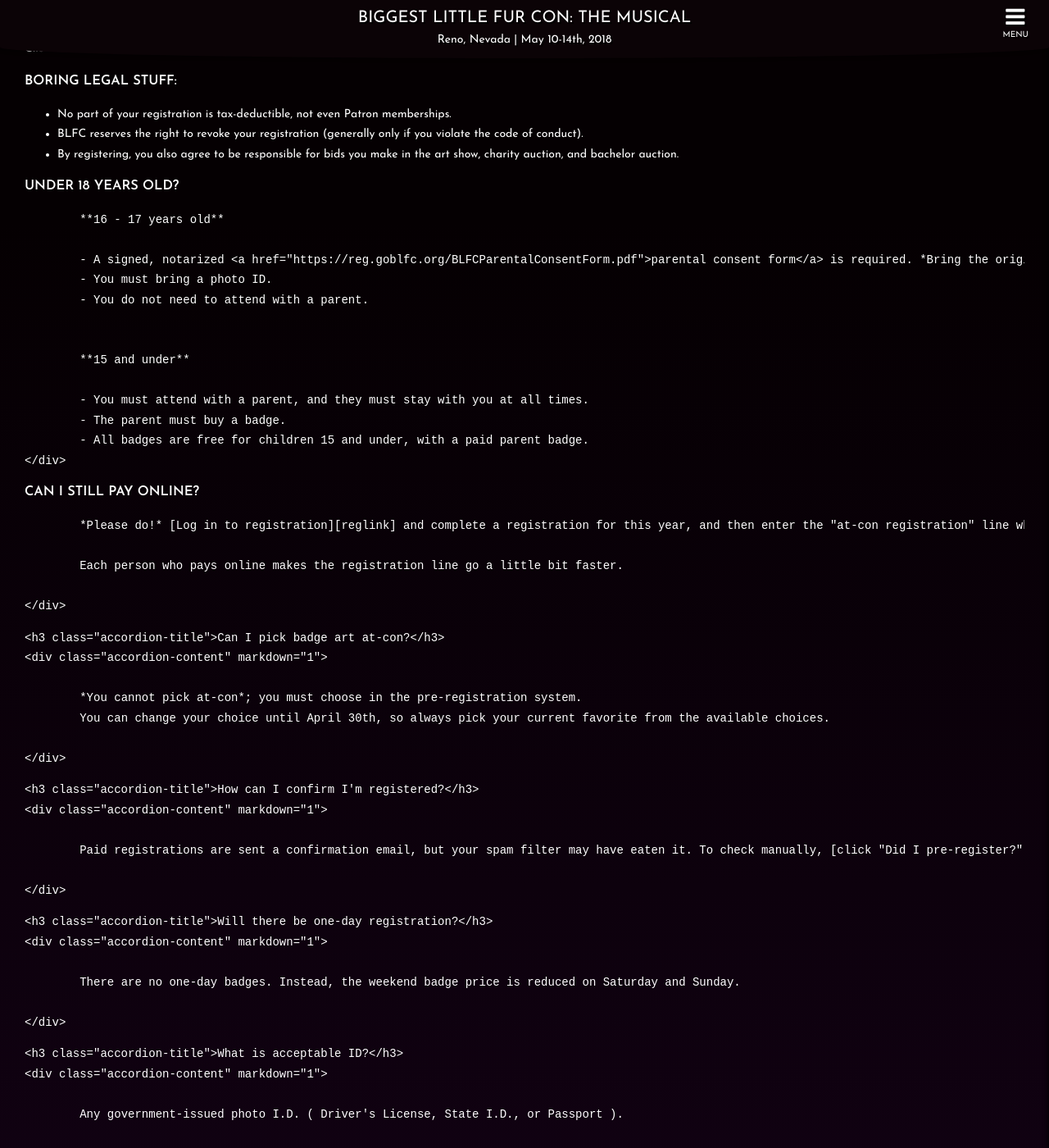
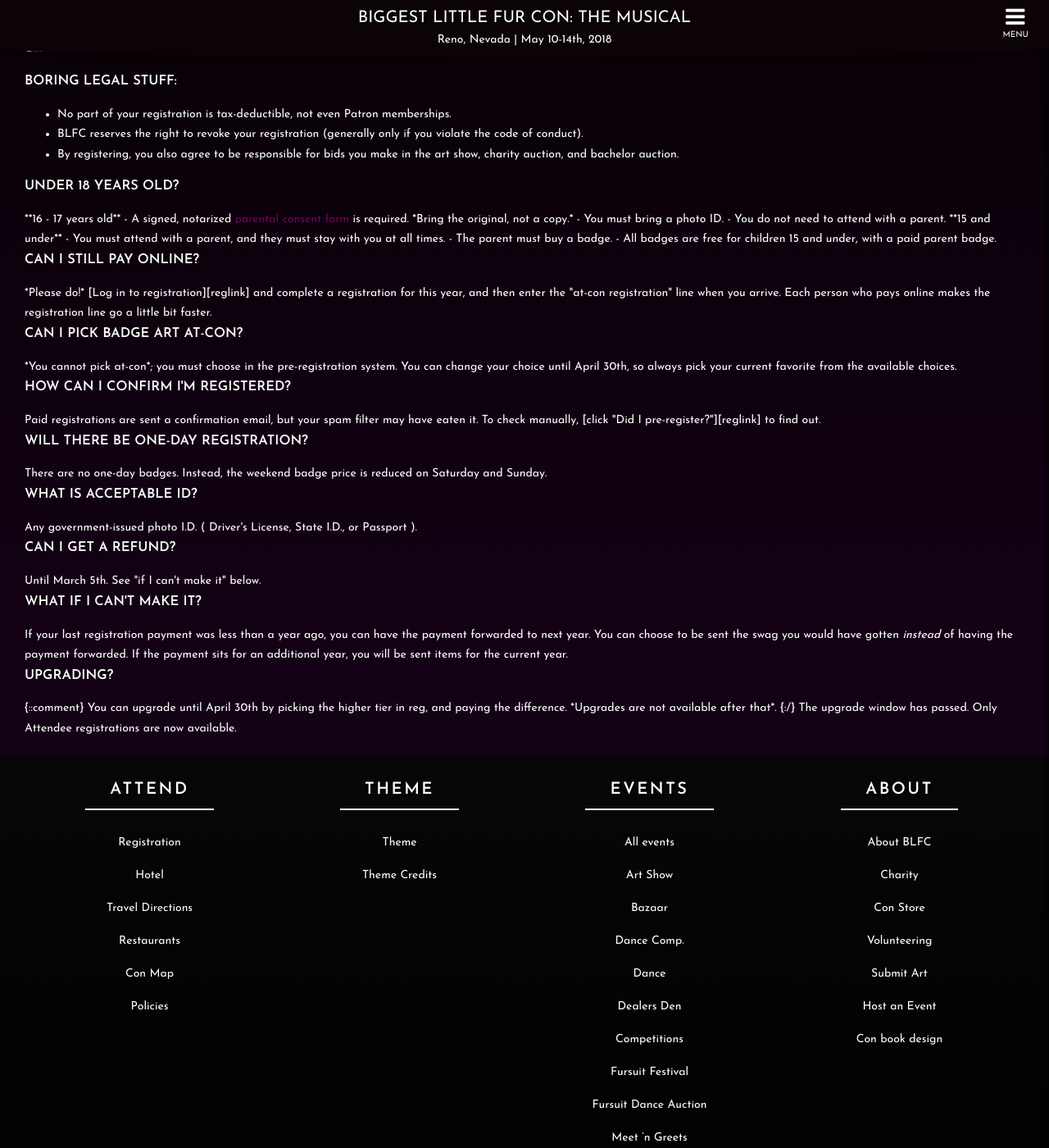
Before and after one commit to blfcweb/biggestlittlefc.github.io, a Jekyll site: the page built from register.md, in a window 1280 px wide and 1400 px high, scrolled down 1894 px. Shown: the whole window at 82% size. Built offline with Jekyll 4.4.1, drawn with Linux system fonts in a browser that asks for light colours; our own code applies the rules of GitHub Pages for plain Markdown files; some of the changed text lies outside the part shown.

Commit message:
Revert "add  markdown="1" for test"
This reverts commit f0a9e129cfab9ffe2eba9c43203f004d84ffc798.

```diff
--- a/register.md
+++ b/register.md
@@ -167,25 +167,25 @@
 
 <div class="chunk-accordion">
 	<h3 class="accordion-title">Under 18 Years Old?</h3>
-	<div class="accordion-content" markdown="1">
-		**16 - 17 years old**
+	<div class="accordion-content">
+**16 - 17 years old**
 
-		- A signed, notarized <a href="https://reg.goblfc.org/BLFCParentalConsentForm.pdf">parental consent form</a> is required. *Bring the original, not a copy.*
-		- You must bring a photo ID.
-		- You do not need to attend with a parent.
+- A signed, notarized <a href="https://reg.goblfc.org/BLFCParentalConsentForm.pdf">parental consent form</a> is required. *Bring the original, not a copy.*
+- You must bring a photo ID.
+- You do not need to attend with a parent.
 
 
-		**15 and under**
+**15 and under**
 
-		- You must attend with a parent, and they must stay with you at all times.
-		- The parent must buy a badge.
-		- All badges are free for children 15 and under, with a paid parent badge.
+- You must attend with a parent, and they must stay with you at all times.
+- The parent must buy a badge.
+- All badges are free for children 15 and under, with a paid parent badge.
 	</div>
 </div>
 
 <div class="chunk-accordion">
 	<h3 class="accordion-title">Can I still pay online?</h3>
-	<div class="accordion-content" markdown="1">
+	<div class="accordion-content">
 
 		*Please do!* [Log in to registration][reglink] and complete a registration for this year, and then enter the "at-con registration" line when you arrive.
 
@@ -194,9 +194,9 @@
 	</div>
 </div>
 
-<div class="chunk-accordion" markdown="1">
+<div class="chunk-accordion">
 	<h3 class="accordion-title">Can I pick badge art at-con?</h3>
-	<div class="accordion-content" markdown="1">
+	<div class="accordion-content">
 
 		*You cannot pick at-con*; you must choose in the pre-registration system.
 		You can change your choice until April 30th, so always pick your current favorite from the available choices.
@@ -204,54 +204,54 @@
 	</div>
 </div>
 
-<div class="chunk-accordion" markdown="1">
+<div class="chunk-accordion">
 	<h3 class="accordion-title">How can I confirm I'm registered?</h3>
-	<div class="accordion-content" markdown="1">
+	<div class="accordion-content">
 
 		Paid registrations are sent a confirmation email, but your spam filter may have eaten it. To check manually, [click "Did I pre-register?"][reglink] to find out.
 
 	</div>
 </div>
 
-<div class="chunk-accordion" markdown="1">
+<div class="chunk-accordion">
 	<h3 class="accordion-title">Will there be one-day registration?</h3>
-	<div class="accordion-content" markdown="1">
+	<div class="accordion-content">
 
 		There are no one-day badges. Instead, the weekend badge price is reduced on Saturday and Sunday.
 
 	</div>
 </div>
 
-<div class="chunk-accordion" markdown="1">
+<div class="chunk-accordion">
 	<h3 class="accordion-title">What is acceptable ID?</h3>
-	<div class="accordion-content" markdown="1">
+	<div class="accordion-content">
 
 		Any government-issued photo I.D. ( Driver's License, State I.D., or Passport ).
 
 	</div>
 </div>
 
-<div class="chunk-accordion" markdown="1">
+<div class="chunk-accordion">
 	<h3 class="accordion-title">Can I get a refund?</h3>
-	<div class="accordion-content" markdown="1">
+	<div class="accordion-content">
 
 		Until March 5th. See "if I can't make it" below.
 
 	</div>
 </div>
 
-<div class="chunk-accordion" markdown="1">
+<div class="chunk-accordion">
 	<h3 class="accordion-title">What if I can't make it?</h3>
-	<div class="accordion-content" markdown="1">
+	<div class="accordion-content">
 
 		If your last registration payment was less than a year ago, you can have the payment forwarded to next year. You can choose to be sent the swag you would have gotten <em>instead</em> of having the payment forwarded. If the payment sits for an additional year, you will be sent items for the current year.
 
 	</div>
 </div>
 
-<div class="chunk-accordion" markdown="1">
+<div class="chunk-accordion">
 	<h3 class="accordion-title">Upgrading?</h3>
-	<div class="accordion-content" markdown="1">
+	<div class="accordion-content">
 
 		{::comment}
 		You can upgrade until April 30th by picking the higher tier in reg, and paying the difference. *Upgrades are not available after that*.
```
